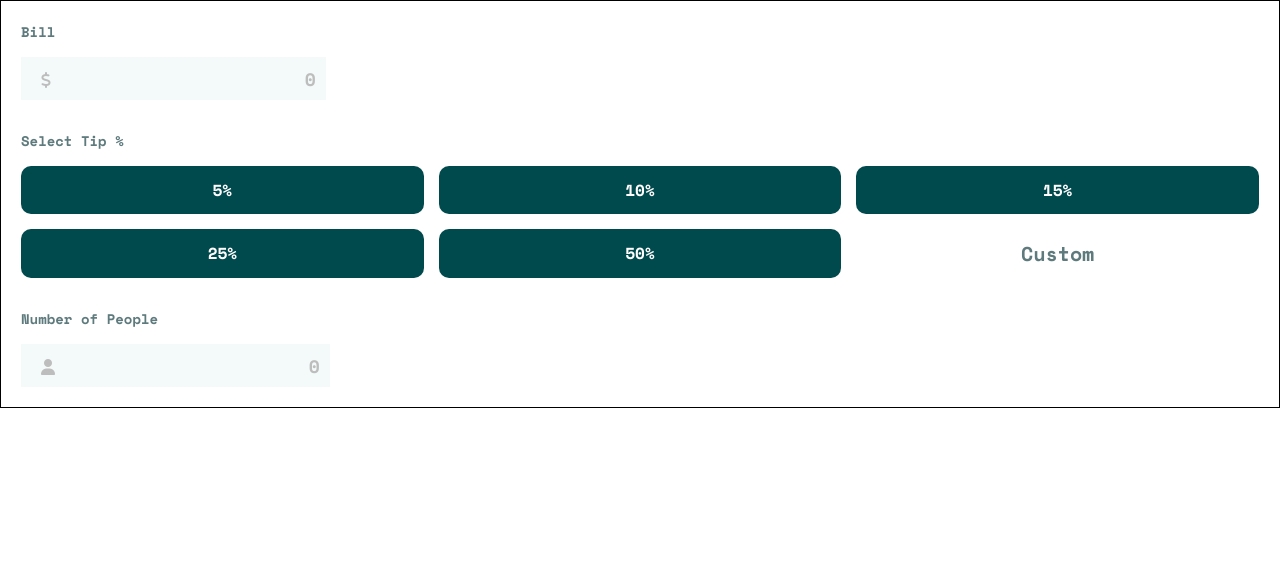
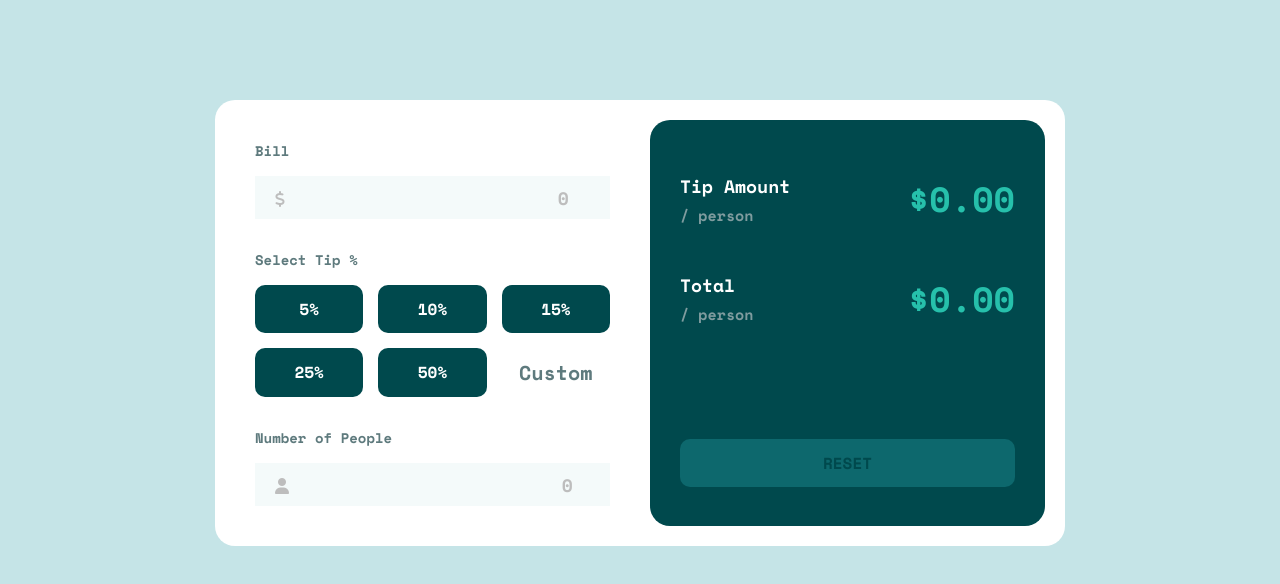
Before and after one commit to Redot2468/Tip-Calculator, a plain HTML site: page index1.html in a window 1280 px wide. Drawn offline with nearby package versions, Linux system fonts and the light colour scheme.

Commit message:
added the functionality using javascript

```diff
--- a/css/style.css
+++ b/css/style.css
@@ -25,6 +25,9 @@ body {
   font-size: 1.6rem;
   font-weight: 700;
   line-height: 1.5;
+  background: var(--color-neutral-lgc);
+  padding-left: 2rem;
+  padding-right: 2rem;
 }
 
 h1 {
@@ -67,7 +70,7 @@ h1 {
   transition: background 0.2s;
 }
 
-.btn__percentage:hover {
+.btn__percentage:focus {
   background: var(--color-primary);
   color: var(--color-secondary-vdc);
 }
@@ -111,19 +114,14 @@ h1 {
 .tip__container {
   background: var(--color-secondary-vdc);
   padding: 3rem;
-  border-radius: 10px;
+  border-radius: 20px;
 }
 
 /* tip per person */
 
-.tip__per-person > div {
-  border: 1px solid white;
-}
-
 .tip__heading {
   color: white;
   font-size: 1.8rem;
-  border: 1px solid white;
   align-self: center;
 }
 
@@ -136,7 +134,6 @@ h1 {
 
 .tip__amount {
   justify-self: right;
-  border: 1px solid white;
 }
 
 .tip__container .btn {
@@ -157,7 +154,7 @@ h1 {
 
 /* bill input */
 .bill__form {
-  width: fit-content;
+  width: 100%;
   background: var(--color-neutral-vlgc);
 }
 .bill__input {
@@ -168,6 +165,7 @@ h1 {
   color: var(--color-secondary-vdc);
   background: none;
   border: none;
+  width: 80%;
 }
 
 .bill__input:focus {
@@ -189,7 +187,6 @@ h1 {
 
 /* bill container */
 .bill__container {
-  border: 1px solid black;
   padding: 2rem;
 }
 
@@ -203,3 +200,26 @@ h1 {
 .people__amount-section {
   margin-top: 3rem;
 }
+
+/* main container */
+.main__container {
+  row-gap: 20px;
+  padding: 3rem;
+  border-radius: 20px;
+  max-width: 400px;
+  margin: auto;
+  background: white;
+  margin-top: 100px;
+}
+
+@media screen and (min-width: 768px) {
+  .main__container {
+    column-gap: 20px;
+    padding: 2rem;
+    max-width: 850px;
+  }
+}
+
+.main__container .tip__container .btn {
+  margin-top: 9rem;
+}
--- a/index1.html
+++ b/index1.html
@@ -24,7 +24,7 @@
     <link rel="stylesheet" href="./css/style.css" />
   </head>
   <body>
-    <main class="main__container">
+    <main class="grid grid__1x2desktop main__container">
       <!-- =bill container======================================= -->
       <div class="bill__container">
         <!-- for the bill amount -->
@@ -37,7 +37,7 @@
               </button>
               <input
                 type="tel"
-                class="bill__input bill__amount"
+                class="bill__input bill__amount bill"
                 name="bill__amount"
                 placeholder="0"
                 required
@@ -50,11 +50,11 @@
         <section class="tip__selection-section">
           <p class="section__heading">Select Tip %</p>
           <section class="grid__1x2 grid__1x3desktop tip__selection">
-            <button class="btn btn__percentage">5%</button>
-            <button class="btn btn__percentage">10%</button>
-            <button class="btn btn__percentage">15%</button>
-            <button class="btn btn__percentage">25%</button>
-            <button class="btn btn__percentage">50%</button>
+            <button type="submit" class="btn btn__percentage per5">5%</button>
+            <button type="submit" class="btn btn__percentage per10">10%</button>
+            <button type="submit" class="btn btn__percentage per15">15%</button>
+            <button type="submit" class="btn btn__percentage per25">25%</button>
+            <button type="submit" class="btn btn__percentage per50">50%</button>
             <p>Custom</p>
           </section>
         </section>
@@ -64,10 +64,12 @@
           <p class="section__heading">Number of People</p>
           <form action="" method="post">
             <div class="bill__form">
-              <button class="icon"><i class="fa-solid fa-user"></i></button>
+              <button type="submit" class="icon">
+                <i class="fa-solid fa-user"></i>
+              </button>
               <input
                 type="tel"
-                class="bill__input bill__amount"
+                class="bill__input bill__amount no__of-people"
                 name="bill__amount"
                 placeholder="0"
                 required
@@ -78,6 +80,27 @@
       </div>
 
       <!-- tip container========================================== -->
+      <div class="tip__container">
+        <!-- tip per person -->
+        <section class="grid__1x2 tip__per-person">
+          <p class="tip__heading">Tip Amount <span> / person</span></p>
+          <h1 class="tip__amount tip">&dollar;0.00</h1>
+        </section>
+
+        <!-- total per person -->
+        <section class="grid__1x2 total__per-person">
+          <p class="tip__heading">Total <span> / person</span></p>
+          <h1 class="tip__amount total">&dollar;0.00</h1>
+        </section>
+
+        <!-- reset button -->
+        <button class="btn btn__reset">Reset</button>
+
+        <button class="btn btn__noreset">Reset</button>
+      </div>
     </main>
+
+    <!-- scripts -->
+    <script src="./js/main.js"></script>
   </body>
 </html>
--- a/js/main.js
+++ b/js/main.js
@@ -0,0 +1,58 @@
+const perFive = document.querySelector(".per5");
+const perTen = document.querySelector(".per10");
+const perFifteen = document.querySelector(".per15");
+const perTwentyFive = document.querySelector(".per25");
+const perFifty = document.querySelector(".per50");
+const totalPerPersonSlot = document.querySelector(".total");
+const tipPerPersonSlot = document.querySelector(".tip");
+const noResetBtn = document.querySelector(".btn__noreset");
+const resetBtn = document.querySelector(".btn__reset");
+const bill = document.querySelector(".bill");
+const noOfPerson = document.querySelector(".no__of-people");
+const btnPercentage = document.querySelectorAll(".btn__percentage");
+
+
+
+let billAmount = "";
+let numOfPeople = "";
+let billForEachPerson = "";
+let tipPerPerson = "";
+let totalPerPerson = "";
+
+// events
+resetBtn.addEventListener("click", reset);
+
+for (let i = 0; i <= btnPercentage.length; i++){
+    btnPercentage[i].addEventListener("click", renderTip);
+}
+
+// functions
+function renderTip(e){
+        billForEachPerson = bill.value / noOfPerson.value;
+        tipPerPerson = billForEachPerson * parseFloat(e.target.textContent) / 100;
+
+        totalPerPerson = tipPerPerson + billForEachPerson;
+
+        tipPerPersonSlot.textContent = `$${tipPerPerson.toFixed(2)}`;
+        totalPerPersonSlot.textContent = `$${totalPerPerson.toFixed(2)}`;
+
+        // the reset button
+        noResetBtn.style.display = "none";
+        resetBtn.style.display = "block";
+}
+
+
+
+function reset(){
+
+        totalPerPersonSlot.textContent = "$0.00";
+        tipPerPersonSlot.textContent = "$0.00";
+
+        bill.value = "";
+        noOfPerson.value = "";
+
+        // the reset button
+        noResetBtn.style.display = "block";
+        resetBtn.style.display = "none";
+
+}
```
